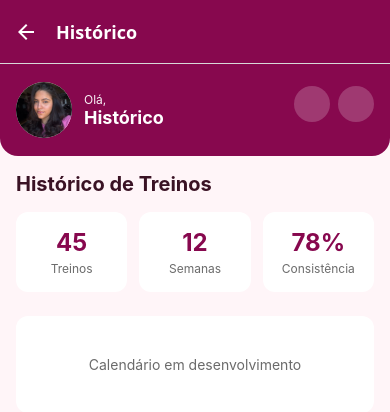
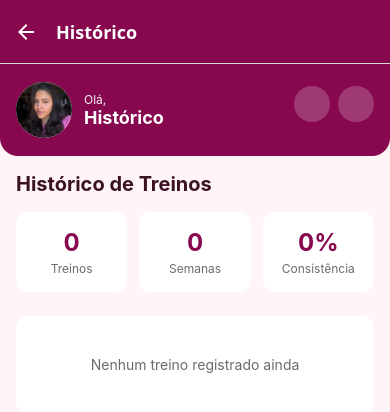
Before and after one commit to SAndrade100/100limites, a React Native app: screen /Historico in a window 390 px wide. Shown: the top 412 px of the page. Built offline with nearby package versions, Linux system fonts and the light colour scheme.

Commit message:
fix: usar HistoryContext em HistoricoScreen e calcular estatísticas reais

```diff
--- a/src/screens/HistoricoScreen.tsx
+++ b/src/screens/HistoricoScreen.tsx
@@ -1,9 +1,36 @@
-import React from 'react';
-import { ScrollView, StyleSheet, Text, View } from 'react-native';
+import React, { useMemo } from 'react';
+import { FlatList, ScrollView, StyleSheet, Text, View } from 'react-native';
 import { SafeAreaView } from 'react-native-safe-area-context';
 import Header from '../components/Header';
+import { useHistory } from '../contexts/HistoryContext';
 
 export default function HistoricoScreen() {
+  const { history } = useHistory();
+
+  const stats = useMemo(() => {
+    const totalWorkouts = history.length;
+
+    if (totalWorkouts === 0) {
+      return { totalWorkouts: 0, weeksActive: 0, consistency: 0 };
+    }
+
+    const dates = history.map((h) => new Date(h.date));
+    const times = dates.map((d) => d.getTime());
+    const min = Math.min(...times);
+    const max = Math.max(...times);
+    const daysSpan = Math.max(1, Math.ceil((max - min) / (1000 * 60 * 60 * 24)) + 1);
+    const weeksActive = Math.max(1, Math.ceil(daysSpan / 7));
+
+    const distinctDays = new Set(dates.map((d) => d.toDateString())).size;
+    const consistency = Math.min(100, Math.round((distinctDays / (weeksActive * 7)) * 100));
+
+    return { totalWorkouts, weeksActive, consistency };
+  }, [history]);
+
+  const sorted = useMemo(() => {
+    return [...history].sort((a, b) => new Date(b.date).getTime() - new Date(a.date).getTime());
+  }, [history]);
+
   return (
     <SafeAreaView style={styles.safe} edges={['bottom']}>
       <Header name="Histórico" />
@@ -11,21 +38,43 @@ export default function HistoricoScreen() {
         <Text style={styles.title}>Histórico de Treinos</Text>
         <View style={styles.statsRow}>
           <View style={styles.statCard}>
-            <Text style={styles.statNumber}>45</Text>
+            <Text style={styles.statNumber}>{stats.totalWorkouts}</Text>
             <Text style={styles.statLabel}>Treinos</Text>
           </View>
           <View style={styles.statCard}>
-            <Text style={styles.statNumber}>12</Text>
+            <Text style={styles.statNumber}>{stats.weeksActive}</Text>
             <Text style={styles.statLabel}>Semanas</Text>
           </View>
           <View style={styles.statCard}>
-            <Text style={styles.statNumber}>78%</Text>
+            <Text style={styles.statNumber}>{stats.consistency}%</Text>
             <Text style={styles.statLabel}>Consistência</Text>
           </View>
         </View>
-        <View style={styles.placeholder}>
-          <Text style={styles.placeholderText}>Calendário em desenvolvimento</Text>
-        </View>
+
+        {history.length === 0 ? (
+          <View style={styles.placeholder}>
+            <Text style={styles.placeholderText}>Nenhum treino registrado ainda</Text>
+          </View>
+        ) : (
+          <FlatList
+            data={sorted}
+            keyExtractor={(i) => i.id}
+            renderItem={({ item }) => (
+              <View style={styles.historyItem}>
+                <View style={{ flex: 1 }}>
+                  <Text style={styles.historyTitle}>{item.planName}</Text>
+                  <Text style={styles.historySub}>{new Date(item.date).toLocaleString()}</Text>
+                </View>
+                <View style={{ alignItems: 'flex-end' }}>
+                  <Text style={styles.historyDuration}>{item.duration}m</Text>
+                  <Text style={styles.historySub}>{item.completedExercises}/{item.totalExercises}</Text>
+                </View>
+              </View>
+            )}
+            ItemSeparatorComponent={() => <View style={{ height: 8 }} />}
+            contentContainerStyle={{ paddingBottom: 80, paddingTop: 8 }}
+          />
+        )}
       </ScrollView>
     </SafeAreaView>
   );
@@ -60,4 +109,16 @@ const styles = StyleSheet.create({
     elevation: 1,
   },
   placeholderText: { color: '#6b6b6b' },
+  historyItem: {
+    flexDirection: 'row',
+    alignItems: 'center',
+    backgroundColor: '#fff',
+    padding: 12,
+    borderRadius: 10,
+    marginBottom: 8,
+    elevation: 1,
+  },
+  historyTitle: { fontWeight: '700', color: colors.dark },
+  historySub: { color: '#666', fontSize: 12 },
+  historyDuration: { fontWeight: '700', color: colors.primary },
 });
```
